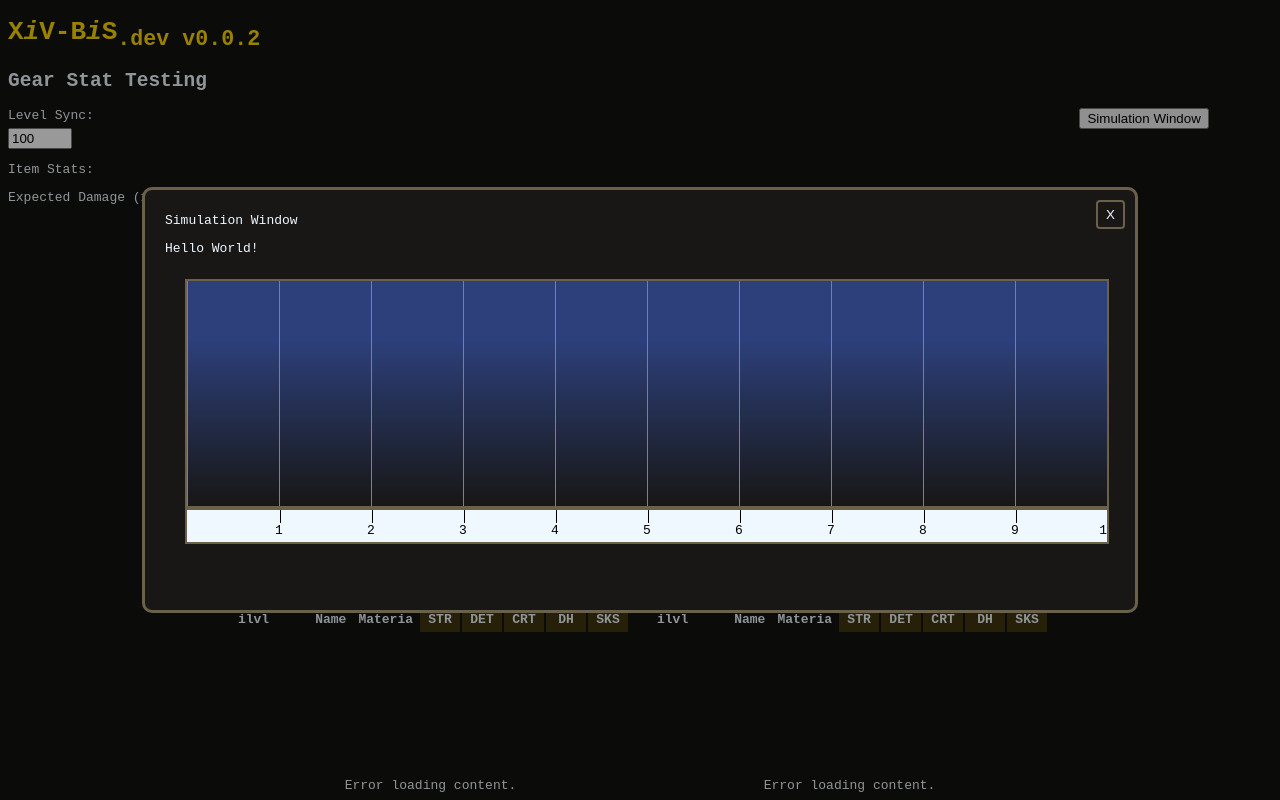
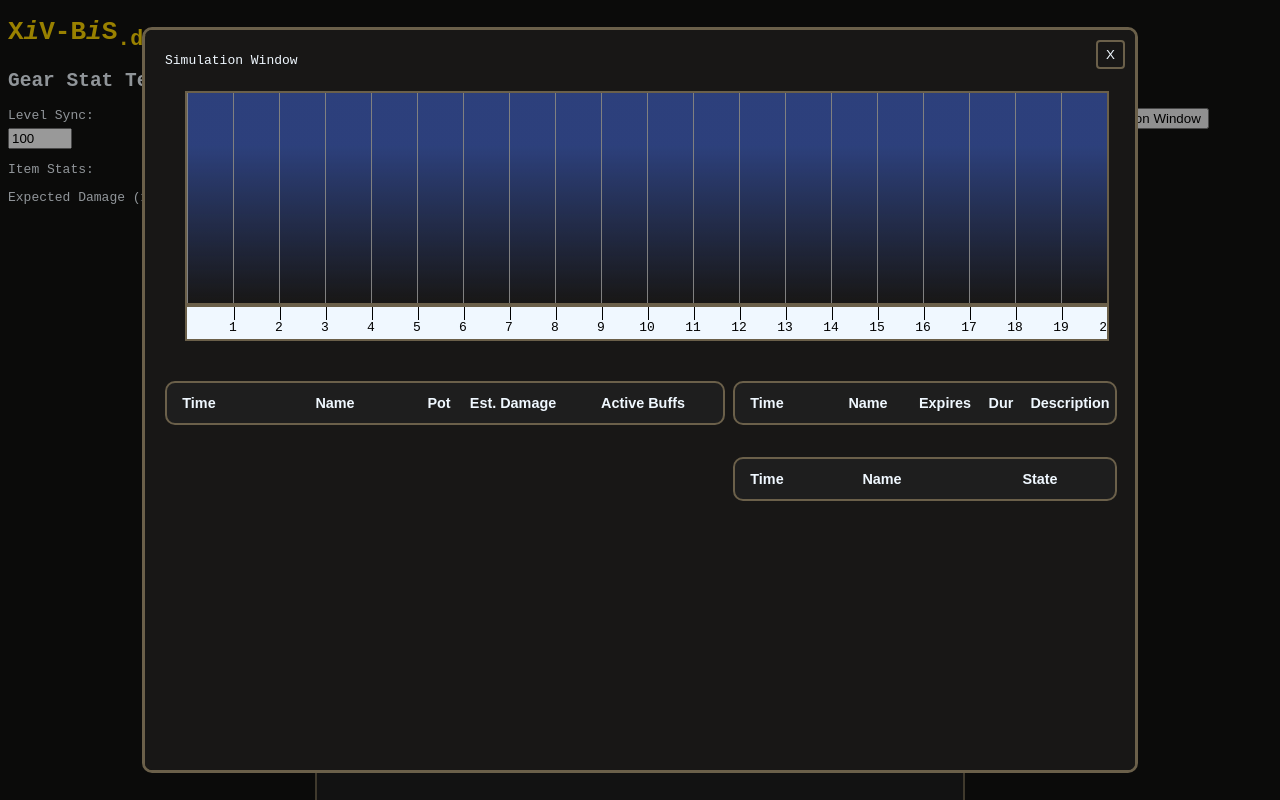
Before and after one commit to NeNeppie/xivbis, a website: page index.html in a window 1280 px wide. Both pictures are taken after a click on the button "Simulation Window". Shown: the top 800 px of the page. Drawn offline with Linux system fonts and the light colour scheme; no server answers.

Commit message:
Add information tables to simulation overview window

```diff
--- a/index.html
+++ b/index.html
@@ -12,9 +12,20 @@
 
     <dialog data-modal="sim">
       <button id="sim-modal-hide" class="popup-close">X</button>
-      <div class="simulation">
-        <p>Simulation Window</p>
-        <p>Hello World!</p>
+      <p>Simulation Window</p>
+      <div is="sim-timeline"></div>
+      <div class="table-flex-wrap">
+        <div class="table-scroll-wrap table-flex-group-primary">
+          <table is="sim-infotable-damage"></table>
+        </div>
+        <div class="table-flex-group">
+          <div class="table-scroll-wrap">
+            <table is="sim-infotable-status"></table>
+          </div>
+          <div class="table-scroll-wrap">
+            <table is="sim-infotable-gauge"></table>
+          </div>
+        </div>
       </div>
     </dialog>
     <button id="sim-modal-show" class="align-right">Simulation Window</button>
--- a/src/frontend/sim/sim-modal.js
+++ b/src/frontend/sim/sim-modal.js
@@ -1,25 +1,20 @@
 import { Gearset } from "../../gearset.js";
+import { DamageInfotable, GaugeInfotable, StatusInfotable } from "./simulator-infotable.js";
 import TimelineElement from "./simulator-timeline.js";
-
-// TODO: Create timeline once, update on modal reopen?
 
 /** @param {Gearset} gearset */
 export default function SimModal(gearset) {
   const simDialog = document.querySelector('[data-modal="sim"]');
   const simDialogShowButton = document.querySelector("#sim-modal-show");
   const simDialogCloseButton = document.querySelector("#sim-modal-hide");
-
-  function clearDialog() {
-    const timeline = simDialog.querySelector("div.timeline");
-    simDialog.removeChild(timeline);
-  }
+  const simTimeline = simDialog.querySelector('[is="sim-timeline"]');
+  const simInfotables = simDialog.querySelectorAll("table");
 
   window.addEventListener("keyup", (event) => {
     if (event.key === "Escape") {
       if (simDialog.open) {
         simDialog.close();
       }
-      clearDialog();
     }
   });
 
@@ -27,19 +22,18 @@ export default function SimModal(gearset) {
   //   const dim = simDialog.getBoundingClientRect();
   //   if (event.clientX < dim.left || event.clientX > dim.right || event.clientY < dim.top || event.clientY > dim.bottom) {
   //     simDialog.close();
-  //     clearDialog();
   //   }
   // });
 
   simDialogShowButton.addEventListener("click", (event) => {
-    const timelineElem = new TimelineElement(gearset);
-    simDialog.appendChild(timelineElem);
     simDialog.showModal();
-    timelineElem.init();
+    simTimeline.build(gearset);
+    for (const table of simInfotables) {
+      table.build(gearset);
+    }
   });
 
   simDialogCloseButton.addEventListener("click", (event) => {
     simDialog.close();
-    clearDialog();
   });
 }
--- /dev/null
+++ b/src/frontend/sim/simulator-infotable.js
@@ -0,0 +1,231 @@
+import { CustomTable, getIconUrl } from "../ui-core.js";
+
+class InfotableBase extends CustomTable {
+  #gearset;
+
+  constructor() {
+    super();
+    this.customHeaders = [];
+    this.classList.add("infotable");
+  }
+
+  build(gearset, name = "standard") {
+    this.#gearset = gearset;
+    const tbody = this.tBodies[0];
+    tbody.innerHTML = "";
+
+    const simulation = this.#gearset.simulations.find((s) => s.name === name);
+    if (!simulation?.data) {
+      console.warn("Attempted to construct simulation infotable without simulation data");
+      return;
+    }
+
+    const simData = simulation.data;
+
+    console.table(simData.action); // DEBUG:
+    console.table(simData.status); // DEBUG:
+    console.table(simData.gauge); // DEBUG:
+
+    const filteredRecords = this.filterCallback(simData);
+
+    for (const record of filteredRecords) {
+      const row = tbody.insertRow();
+      for (const header of this.customHeaders) {
+        const cell = row.insertCell();
+        cell.innerHTML = header.callback(record);
+        cell.classList.add(...header.colClasses);
+      }
+    }
+  }
+}
+
+/** Formats a number to MM:SS.MS */
+function secondsToDigital(value) {
+  value = value.toFixed(2);
+  const integer = value | 0;
+  var minutes = (integer / 60) | 0;
+  var seconds = integer % 60;
+  var milliseconds = (value + "").split(".")[1] ?? "0";
+
+  minutes = ("" + minutes).padStart(2, "0");
+  seconds = ("" + seconds).padStart(2, "0");
+  milliseconds = milliseconds.padEnd(2, "0");
+
+  return `${minutes}:${seconds}.${milliseconds}`;
+}
+
+export class DamageInfotable extends InfotableBase {
+  constructor(gearset) {
+    super(gearset);
+    this.customHeaders = [
+      {
+        name: "Time",
+        callback: (record) => {
+          return secondsToDigital(record.elapsed);
+        },
+        colWidth: 64,
+      },
+      {
+        name: "",
+        callback: (record) => {
+          return record.id ? `<img src=${getIconUrl(record.id)}>` : `<img src="src/frontend/assets/autoattack.svg">`;
+        },
+        colWidth: 24,
+      },
+      {
+        name: "Name",
+        callback: (record) => {
+          return record.name;
+        },
+        colClasses: ["overflow"],
+      },
+      {
+        name: "Pot",
+        callback: (record) => {
+          return record.data.potency;
+        },
+        colWidth: 48,
+      },
+      {
+        name: "Est. Damage",
+        callback: (record) => {
+          // TODO: add total damage of dot
+          return record.data.damage.expected ?? "";
+        },
+        colWidth: 100,
+      },
+      {
+        name: "Active Buffs",
+        callback: (record) => {
+          let html = "";
+          if (record.data.buffs.damage > 0) {
+            html += `<span>+${record.data.buffs.damage * 100}% dmg</span>`;
+          }
+          for (const status of record.data.effects) {
+            if (status.id) {
+              html += `<img class="buff-icon-small" src=${getIconUrl(status.id)}>`;
+            }
+          }
+          return html;
+        },
+        colClasses: ["overflow"],
+      },
+    ];
+
+    this.filterCallback = (data) => data.action;
+  }
+}
+
+export class StatusInfotable extends InfotableBase {
+  constructor(gearset) {
+    super(gearset);
+    this.customHeaders = [
+      {
+        name: "Time",
+        callback: (record) => {
+          return secondsToDigital(record.startTime);
+        },
+        colWidth: 64,
+      },
+      {
+        name: "",
+        callback: (record) => {
+          return record.id ? `<img src=${getIconUrl(record.id)}>` : "<div></div>";
+        },
+        colWidth: 24,
+      },
+      {
+        name: "Name",
+        callback: (record) => {
+          return record.name;
+        },
+        colClasses: ["overflow"],
+      },
+      {
+        name: "Expires",
+        callback: (record) => {
+          return secondsToDigital(record.endTime);
+        },
+        colWidth: 64,
+      },
+      {
+        name: "Dur",
+        callback: (record) => {
+          return `${record.duration.toFixed(2)}s`;
+        },
+        colWidth: 48,
+      },
+      {
+        // TODO: Maybe remove in favor of hover effect on name or icon
+        // or css a title-attribute equivalent to the overflow class. Would be handy in general
+        name: "Description",
+        callback: (record) => {
+          return record.description;
+        },
+        colClasses: ["overflow"],
+      },
+    ];
+
+    this.filterCallback = (data) => data.status;
+  }
+}
+
+// TODO: record data acquisition?
+export class GaugeInfotable extends InfotableBase {
+  constructor(gearset) {
+    super(gearset);
+    this.customHeaders = [
+      {
+        name: "Time",
+        callback: (record) => {
+          // record.elapsed?
+          return secondsToDigital(record.elapsed);
+        },
+        colWidth: 64,
+      },
+      {
+        name: "Name",
+        callback: (record) => {
+          return record.name;
+        },
+        colClasses: ["overflow"],
+      },
+      {
+        name: "State",
+        callback: (record) => {
+          return `${record.count} -> ${record.newCount} | ${record.time}s -> ${record.newTime}s`; // TODO: custom display of job resource ala xivgear
+        },
+        colWidth: 150,
+        colClasses: ["align-center"],
+      },
+    ];
+
+    this.filterCallback = (data) => data.gauge;
+  }
+}
+
+// Action infotable
+// Timestamp | Icon | Name | Potency | Exp. Damage |
+
+// Status Effect infotable
+// Timestamp | Icon | Name | Duration | Description
+
+// Gauge infotable?
+// Timestamp | [] | Name | Delta? | State
+
+// Common columns: Timestamp, Icon/blank, Name, Data1, Data2
+
+// --------- Layout
+// | d | b |  d - damage
+// | d | b |  b - buffs
+// | d |---|  g - gauge
+// | d | g |
+// | d | g |
+// ---------
+
+if (!customElements.get("sim-infotable-damage"))
+  customElements.define("sim-infotable-damage", DamageInfotable, { extends: "table" });
+if (!customElements.get("sim-infotable-status"))
+  customElements.define("sim-infotable-status", StatusInfotable, { extends: "table" });
+if (!customElements.get("sim-infotable-gauge"))
+  customElements.define("sim-infotable-gauge", GaugeInfotable, { extends: "table" });
--- a/src/frontend/sim/simulator-timeline.js
+++ b/src/frontend/sim/simulator-timeline.js
@@ -5,10 +5,8 @@
 export default class TimelineElement extends HTMLDivElement {
   #gearset;
 
-  constructor(gearset) {
+  constructor() {
     super();
-    this.#gearset = gearset;
-
     this.scroll = 0;
     this.iconWidth = 40;
     this.classList.add("timeline");
@@ -62,8 +60,11 @@
     this.divTimeRuler.removeEventListener("scroll", this.#syncScrollBound, false);
   }
 
-  init(name = "standard") {
-    const simulation = this.#gearset.simulations.find((s) => s.name === name);
+  build(gearset, simName = "standard") {
+    this.#gearset = gearset;
+    this.divSkillBoard.innerHTML = "";
+
+    const simulation = this.#gearset.simulations.find((s) => s.name === simName);
     if (!simulation?.data) {
       console.warn("Attempted to construct simulation timeline without simulation data");
       return;
--- a/styles/style.css
+++ b/styles/style.css
@@ -43,8 +43,8 @@ dialog[data-modal] {
   color: aliceblue;
   padding: 10px 10px 10px 20px;
   width: 75vw;
-  height: 50vh;
-  overflow: hidden;
+  height: 90vh;
+  overflow: scroll;
 
   &::backdrop {
     background-color: hsla(0, 0%, 0%, 0.4);
@@ -68,6 +68,11 @@ button.popup-close {
 .align-right {
   float: right;
   margin-right: 5%;
+}
+
+.align-center {
+  float: none;
+  text-align: center;
 }
 
 .gear-pairs {
@@ -116,9 +121,9 @@ button.popup-close {
 
 .timeline {
   --ruler-tick-width: 1.75em;
-  --default-padding-left: calc(100% / 10 - var(--ruler-tick-width));
+  --default-padding-left: calc(100% / 20 - var(--ruler-tick-width));
 
-  height: 75%;
+  height: 35vh;
   padding: 10px 20px;
 
   .skillboard {
@@ -150,13 +155,14 @@ button.popup-close {
   .timeline-event-auto {
     &:before {
       content: "";
-      background-image: url("../src/frontend/assets/autoattack.svg"), linear-gradient(to top, grey 50%, white);
+      background-image: url("../src/frontend/assets/autoattack.svg");
       aspect-ratio: 1;
       width: 20px;
       height: 20px;
       position: absolute;
+      filter: invert(90%);
     }
-    filter: drop-shadow(0 0 1px white);
+    filter: drop-shadow(0 0 1px black);
   }
 
   .timeline-event-buff {
@@ -202,7 +208,7 @@ button.popup-close {
       display: inline-block;
       padding-left: var(--default-padding-left);
       margin-top: 1em;
-      min-width: 1.75em;
+      min-width: var(--ruler-tick-width);
       text-align: center;
       position: relative;
 
@@ -222,7 +228,7 @@ button.popup-close {
   }
 }
 
-table.tb {
+table.table-base {
   --inner-border-width: 0.0625rem;
   --cell-padding: 5px;
   --selected-cell-padding: calc(var(--cell-padding) - var(--inner-border-width));
@@ -242,6 +248,10 @@ table.tb {
   padding-top: 0.4375rem;
   margin-bottom: 1rem;
 
+  th {
+    text-align: center;
+  }
+
   td {
     padding: 0px var(--cell-padding) 0px var(--cell-padding);
   }
@@ -251,10 +261,11 @@ table.tb {
     transition: background 0.2s;
   }
 
-  tr:nth-child(2n + 3) {
+  &.table-stripped tr:nth-child(2n + 3) {
     background-color: #272727;
   }
 
+  &.table-selectable {
     tr.selected {
       background-blend-mode: darken;
       background-color: #ffd70022;
@@ -282,3 +293,75 @@ table.tb {
       background: #ffd70033;
     }
   }
+}
+
+table.infotable {
+  --infotable-row-height: 24px;
+
+  // min-width: 400px;
+  max-width: 1000px;
+  width: 100%;
+  overflow: auto;
+
+  img {
+    height: var(--infotable-row-height);
+  }
+
+  tr {
+    height: var(--infotable-row-height);
+    max-height: var(--infotable-row-height);
+  }
+
+  td {
+    padding: 0 3px 0 3px;
+  }
+
+  td:first-child {
+    padding-left: var(--cell-padding);
+  }
+  td:last-child {
+    padding-right: var(--cell-padding);
+  }
+}
+
+table.infotable[is="sim-infotable-damage"] img:not(.buff-icon-small) {
+  background-color: grey;
+  border-radius: 10%;
+}
+
+.buff-icon-small {
+  max-height: 20px;
+}
+
+.table-flex-wrap {
+  display: flex;
+  flex-direction: column;
+  flex-wrap: wrap;
+  width: 100%;
+  height: 800px;
+}
+
+.table-flex-group-primary {
+  flex: 0 0 100%;
+  width: calc(60% - 1rem);
+
+  @media (max-width: 800px) {
+    width: 100%;
+    flex: 2;
+  }
+}
+
+.table-flex-group {
+  flex: 0 0 50%;
+  width: 40%;
+
+  @media (max-width: 800px) {
+    width: 100%;
+    flex: 1;
+  }
+}
+
+.table-scroll-wrap {
+  margin-bottom: 1rem;
+  overflow-y: scroll;
+}
```
Lines whose indentation alone changed are shown as unchanged.
